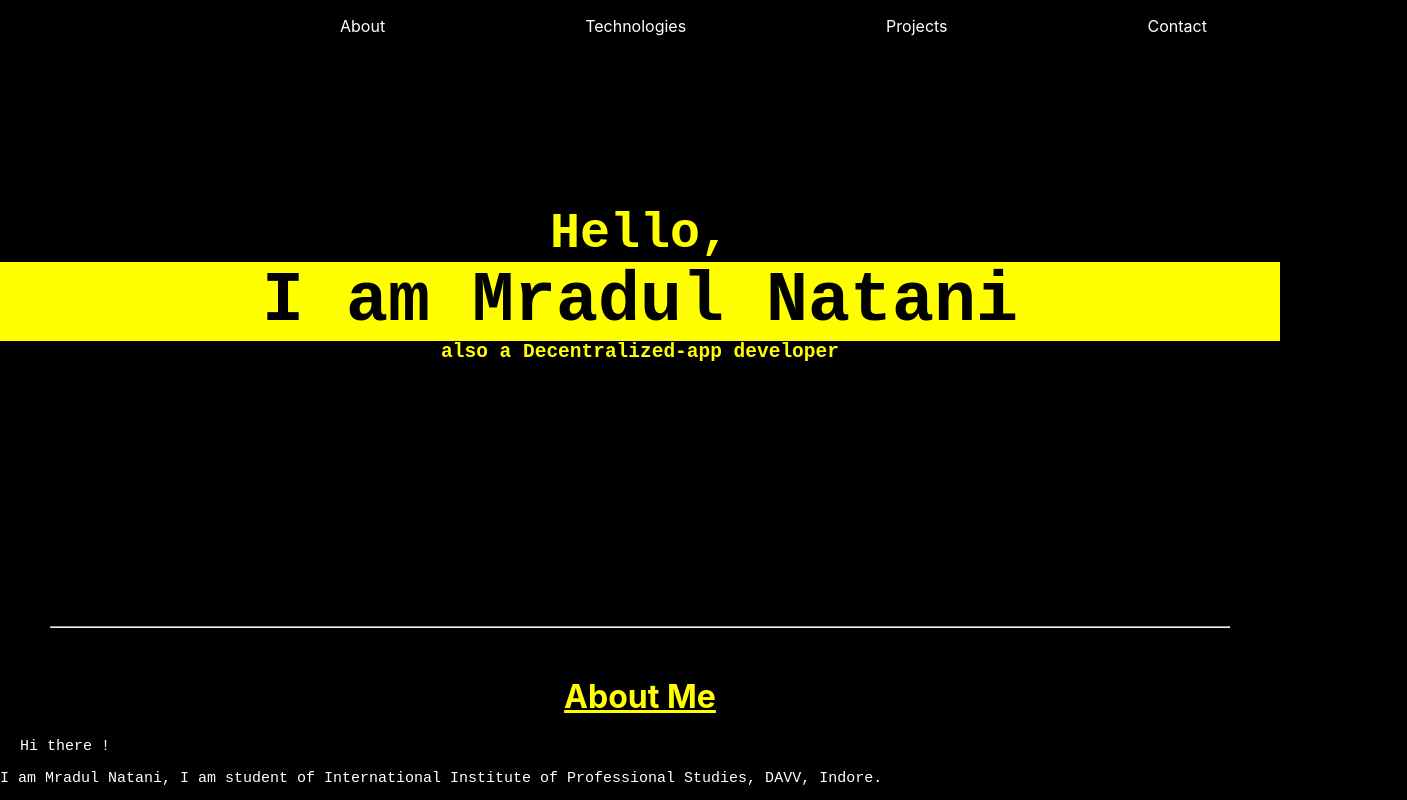
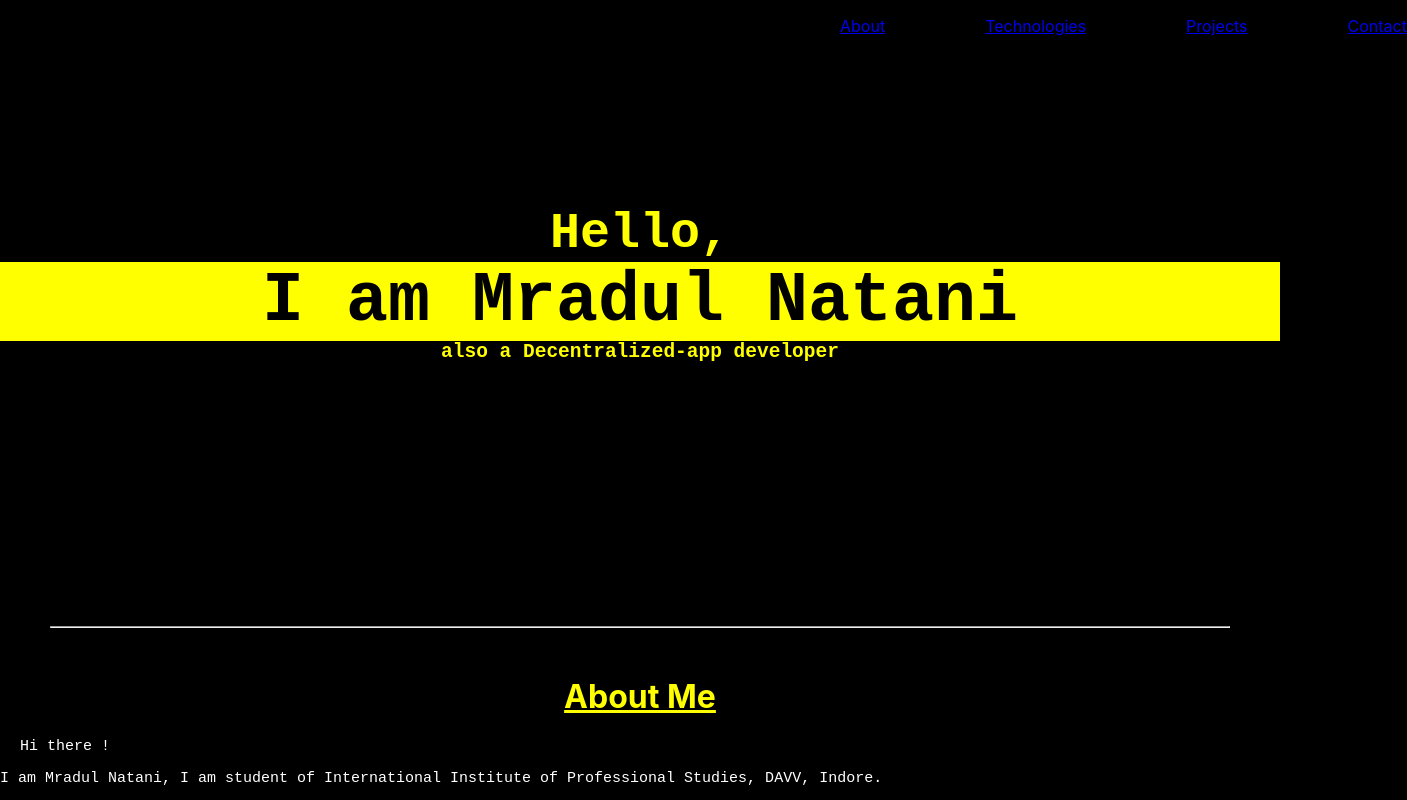
Before and after one commit to mradulnatani/portfolio, a React (Create React App) app in the folder my-portfolio/: page / in a window 1280 px wide. Shown: the top 800 px of the page, 1407 px wide, since content can reach past the window. Built offline with nearby package versions, Linux system fonts and the light colour scheme.

Commit message:
Added Routing

```diff
--- a/my-portfolio/package.json
+++ b/my-portfolio/package.json
@@ -8,6 +8,7 @@
     "@testing-library/user-event": "^13.5.0",
     "react": "^18.3.1",
     "react-dom": "^18.3.1",
+    "react-router-dom": "^6.24.0",
     "react-scripts": "5.0.1",
     "web-vitals": "^2.1.4"
   },
--- a/my-portfolio/src/App.js
+++ b/my-portfolio/src/App.js
@@ -1,13 +1,24 @@
 import './App.css';
+import {Route,MemoryRouter, Routes} from 'react-router-dom'
 import Navbar from './MyComponents/navbar';
 import Main from './MyComponents/main';
 import Picture from './MyComponents/picture';
 import About from './MyComponents/About';
+import Projects from './MyComponents/projects';
+import Contact from './MyComponents/contact';
 function App() {
   return (
     <div className="App">
       <Navbar/>
-      <Main/>
+      <MemoryRouter>
+      <Routes>
+        <Route path='/' element={<Main/>}/>
+        <Route path='./MyComponents/About' element={<About/>}/>
+        <Route path='./MyComponents/projects' element={<Projects/>}/>
+        <Route path='./MyComponents/Contact' element={<Contact/>}/>
+        <Route path='/*' element={<h1>404 Page not found</h1>}/>
+      </Routes>
+      </MemoryRouter>
       <Picture/>
       <br/><br/><br/><br/><br/><br/><br/><br/><br/><br/><br/>
       <hr style={{marginLeft:'50px', marginRight:'50px'}}/>
--- /dev/null
+++ b/my-portfolio/src/MyComponents/contact.js
@@ -0,0 +1,9 @@
+import React from 'react'
+
+export default function contact() {
+  return (
+    <div>
+      <h1>contact component</h1>
+    </div>
+  )
+}
--- a/my-portfolio/src/MyComponents/navbar.css
+++ b/my-portfolio/src/MyComponents/navbar.css
@@ -1,12 +1,12 @@
 .navigation li{
     list-style: none;
     float: left;
-    margin-right: 100px;
+    margin-right: 0px;
     color: white;
     position:sticky;
     margin-left: 100px;
 }
 .navigation ul{
     display:inline-block;
-    margin-left: 200px;
+    margin-left: 700px;
 }
--- a/my-portfolio/src/MyComponents/navbar.js
+++ b/my-portfolio/src/MyComponents/navbar.js
@@ -1,16 +1,18 @@
 import React from 'react'
 import './navbar.css'
+import { Link,BrowserRouter } from 'react-router-dom'
 export default function navbar() {
   return (
     <div>
 
       <navbar className="navigation">
         <ul style={{display:'flex'}}>
-
-            <li>About</li>
-            <li>Technologies</li>
-            <li>Projects</li>
-            <li>Contact</li>
+     <BrowserRouter>
+            <li><Link to={'About'}>About</Link></li>
+            <li><Link to={'technologies'}>Technologies</Link></li>
+            <li><Link to={'projects'}>Projects</Link></li>
+            <li><Link to={'contacts'}>Contact</Link></li>
+            </BrowserRouter>
         </ul>
       </navbar>
     </div>
--- /dev/null
+++ b/my-portfolio/src/MyComponents/projects.js
@@ -0,0 +1,9 @@
+import React from 'react'
+
+export default function projects() {
+  return (
+    <div>
+      <h1>Project Component</h1>
+    </div>
+  )
+}
```
Also changed, not shown: my-portfolio/src/MyComponents/technology.js (added, +9 -0 lines), 1 other file (tests, documents, lock files or other folders).
